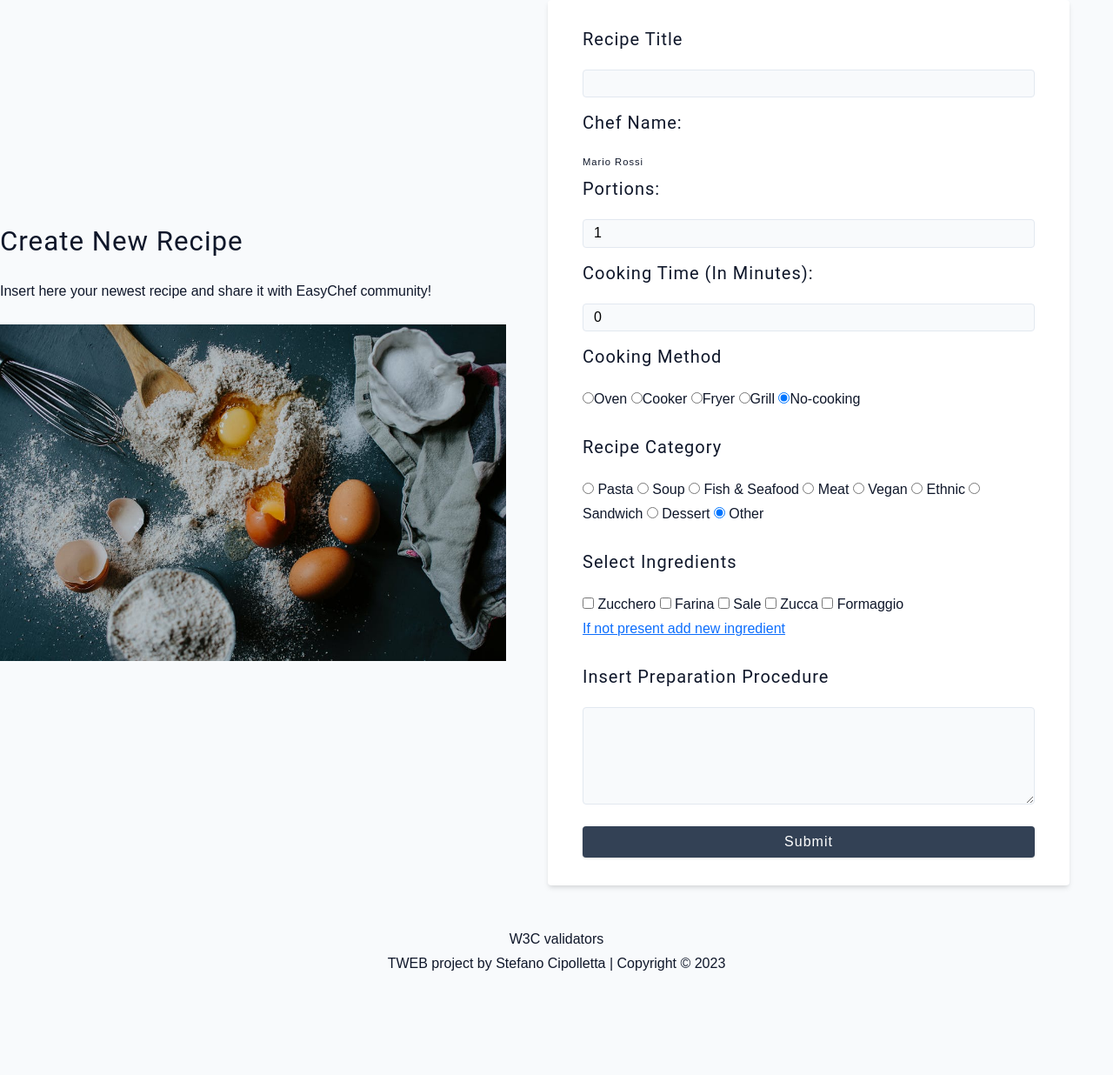
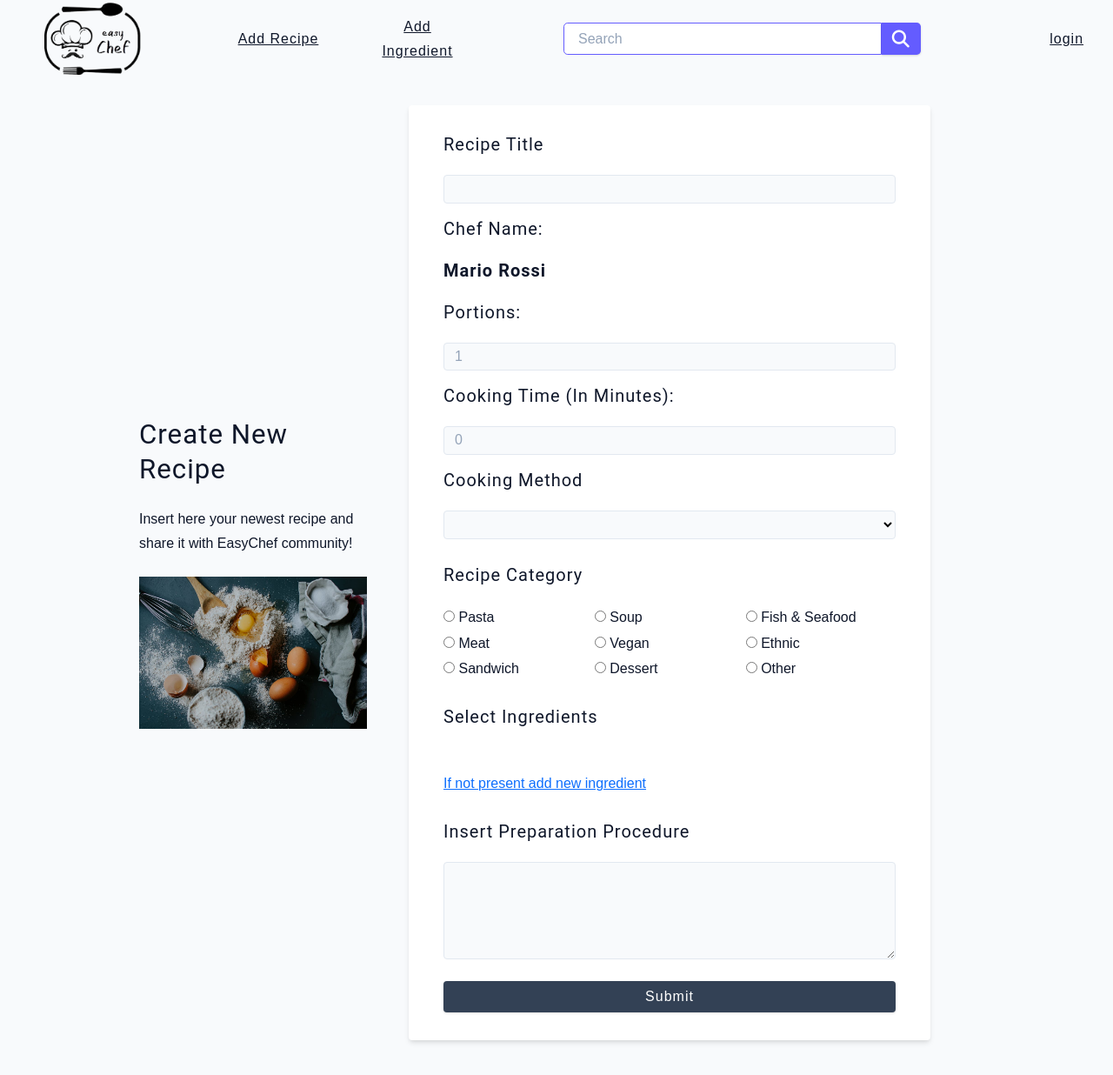
Before and after one commit to cipst/EasyChef, a PHP site: page /add_recipe.php in a window 1280 px wide. Shown: the top 1236 px of the page at 87% size. Run offline with PHP 8.4, Linux system fonts and the light colour scheme; data that the repository does not hold is empty.

Commit message:
add recipe rework

```diff
--- a/progetto_finale/add_recipe.php
+++ b/progetto_finale/add_recipe.php
@@ -1,9 +1,9 @@
+<?php include_once("php/top.php"); ?>
+<script type="module" src="js/recipes.js"></script>
+<script type="module" src="js/cooking_methods.js"></script>
 <?php
-include_once("php/top.php");
+include_once("php/navbar.php");
 include_once("php/common.php");
-
-
-
 ?>
 
 <section class="contact-container">
@@ -12,7 +12,7 @@
         <p>
             Insert here your newest recipe and share it with EasyChef community!
         </p>
-        <img src="./images/main.jpeg" alt="RecipeImage" class="img about-img" />
+        <img src="./assets/images/main.jpeg" alt="RecipeImage" class="img about-img" />
     </article>
     <article>
         <form class="form contact-form">
@@ -22,48 +22,51 @@
             </div>
             <div>
                 <h5>Chef Name:</h5>
-                <label html="chefName" id="chefName" class="form-label text">Mario
-                    Rossi</label><!-- TODO: prendere il nome dell'utente-->
+                <h5 html="chefName" id="chefName" class="text"><b>Mario Rossi</b></h5>
+                <!-- TODO: prendere il nome dell'utente-->
             </div>
             <div class="form-row">
                 <h5>Portions:</h5>
-                <input type="number" value="1" min="1" name="portions" id="portions" class="form-input" />
+                <input type="number" min="1" name="portions" id="portions" class="form-input" placeholder="1" />
             </div>
             <div class="form-row">
                 <h5>Cooking Time (in minutes):</h5>
-                <input type="number" value="0" min="0" name="portions" id="cookingTime" class="form-input" />
+                <input type="number" min="0" name="portions" id="cookingTime" class="form-input" placeholder="0" />
             </div>
             <div>
                 <h5>Cooking Method</h5>
-                <input type="radio" id="cookingMethod1" name="cookingMethod" value="cookingMethod"><label> Oven</label>
-                <input type="radio" id="cookingMethod2" name="cookingMethod" value="cookingMethod"><label>
-                    Cooker</label>
-                <input type="radio" id="cookingMethod3" name="cookingMethod" value="cookingMethod"><label> Fryer</label>
-                <input type="radio" id="cookingMethod4" name="cookingMethod" value="cookingMethod"><label> Grill</label>
-                <input type="radio" id="cookingMethod5" name="cookingMethod" value="cookingMethod"
-                    checked="checked"><label> No-cooking</label>
+                <select class="form-input" name="cookingMethod">
+                </select>
             </div>
             </br>
             <div>
                 <h5>Recipe Category</h5>
-                <input type="radio" id="category1" name="category" value="category"> Pasta
-                <input type="radio" id="category2" name="category" value="category"> Soup
-                <input type="radio" id="category3" name="category" value="category"> Fish & Seafood
-                <input type="radio" id="category4" name="category" value="category"> Meat
-                <input type="radio" id="category5" name="category" value="category"> Vegan
-                <input type="radio" id="category6" name="category" value="category"> Ethnic
-                <input type="radio" id="category7" name="category" value="category"> Sandwich
-                <input type="radio" id="category8" name="category" value="category"> Dessert
-                <input type="radio" id="category9" name="category" value="category" checked="checked"> Other
+                <div class="form-choice">
+                    <div><input type="radio" id="pasta" name="category" value="pasta" /> <label for="pasta"> Pasta
+                        </label></div>
+                    <div><input type="radio" id="soup" name="category" value="soup" /> <label for="soup"> Soup
+                        </label></div>
+                    <div><input type="radio" id="fish" name="category" value="fish" /> <label for="fish"> Fish &
+                            Seafood </label></div>
+                    <div><input type="radio" id="meat" name="category" value="meat" /> <label for="meat"> Meat
+                        </label></div>
+                    <div><input type="radio" id="vegan" name="category" value="vegan" /> <label for="vegan"> Vegan
+                        </label></div>
+                    <div><input type="radio" id="ethnic" name="category" value="ethnic" /> <label for="ethnic">
+                            Ethnic </label></div>
+                    <div><input type="radio" id="sandwich" name="category" value="sandwich" /> <label
+                            for="sandwich"> Sandwich </label></div>
+                    <div><input type="radio" id="dessert" name="category" value="dessert" /> <label for="dessert">
+                            Dessert </label></div>
+                    <div><input type="radio" id="other" name="category" value="other" /> <label for="other"> Other
+                        </label></div>
+                </div>
             </div>
             </br>
             <div>
                 <h5>Select Ingredients</h5> <!-- TODO: creare la lista facendo una get all degli ingredienti -->
-                <input type="checkbox" id="ingredient1" name="ingredient" value="ingredient"> Zucchero
-                <input type="checkbox" id="ingredient2" name="ingredient" value="ingredient"> Farina
-                <input type="checkbox" id="ingredient3" name="ingredient" value="ingredient"> Sale
-                <input type="checkbox" id="ingredient4" name="ingredient" value="ingredient"> Zucca
-                <input type="checkbox" id="ingredient5" name="ingredient" value="ingredient"> Formaggio
+                <div class="ingredients form-choice">
+                </div>
                 </br>
                 <a href="add-ingredient.html"> If not present add new ingredient </a>
             </div>
```
